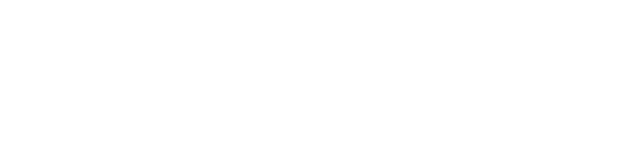
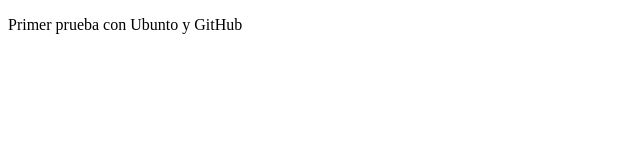
Before and after one commit to AstridCastellanos1/PruebaPlatzi, a plain HTML site: page index.html in a window 1280 px wide. Shown: the whole page, without its empty margins (0-640 px from the left). Drawn offline with Linux system fonts and the light colour scheme.

Commit message:
Secund commit

```diff
--- a/index.html
+++ b/index.html
@@ -4,9 +4,11 @@
     <meta charset="UTF-8">
     <meta http-equiv="X-UA-Compatible" content="IE=edge">
     <meta name="viewport" content="width=device-width, initial-scale=1.0">
-    <title>Document</title>
+    <title>Primer Pueba</title>
 </head>
 <body>
-
+    <p>
+        Primer prueba con Ubunto y GitHub
+    </p>
 </body>
 </html>
```
